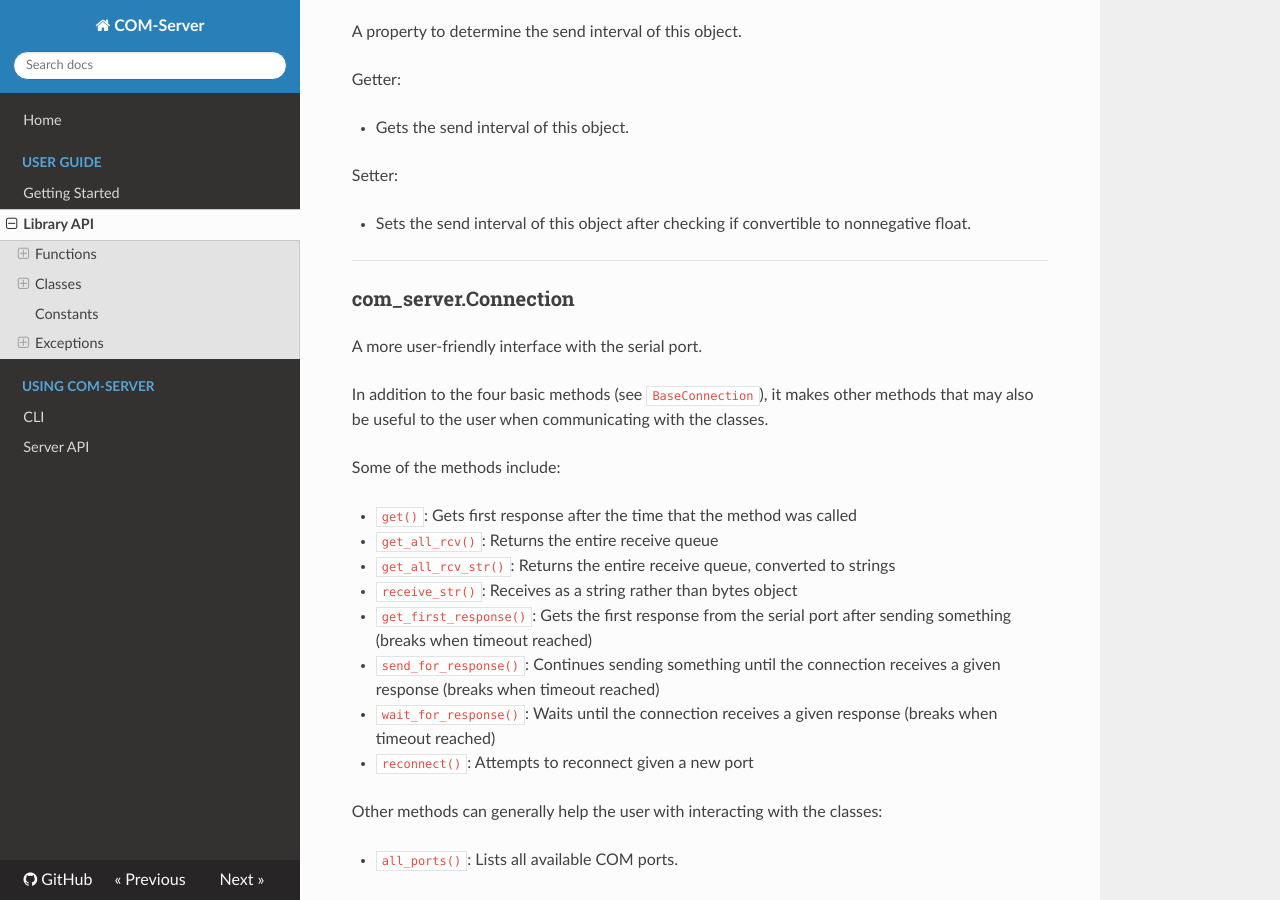
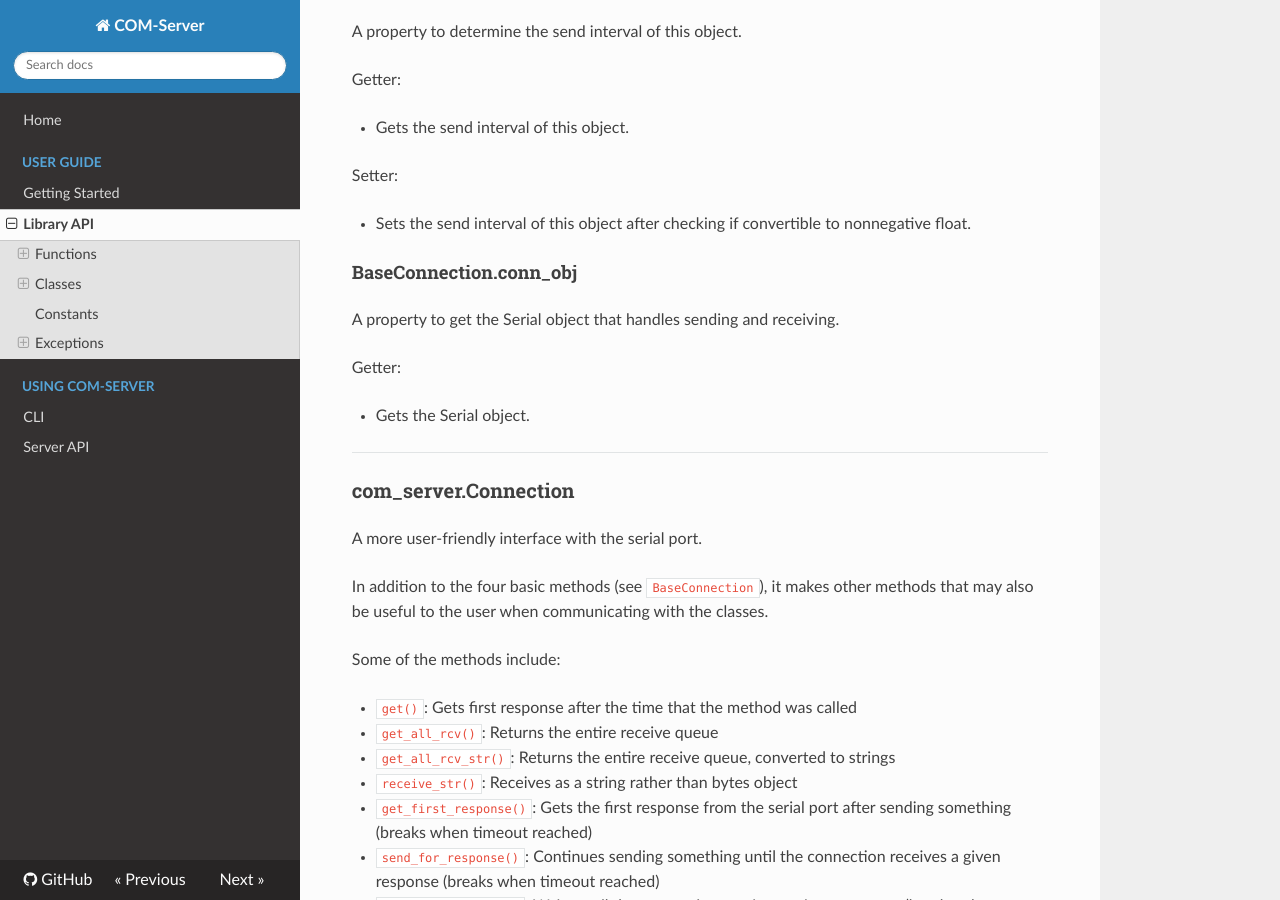
Before and after one commit to jonathanhliu21/COM-Server, an MkDocs documentation site: the page built from docs/guide/library-api.md, in a window 1280 px wide and 900 px high, scrolled down 6548 px. Built offline with MkDocs 1.6.1, drawn with Linux system fonts in a browser that asks for light colours; nearby versions of some CDN libraries; some of the changed text lies outside the part shown.

Commit message:
update docs

```diff
--- a/docs/guide/library-api.md
+++ b/docs/guide/library-api.md
@@ -274,6 +274,14 @@ Setter:
 
 - Sets the send interval of this object after checking if convertible to nonnegative float.
 
+#### BaseConnection.conn_obj
+
+A property to get the Serial object that handles sending and receiving.
+
+Getter:
+
+- Gets the Serial object.
+
 ---
 
 ### com_server.Connection
@@ -366,6 +374,9 @@ See [BaseConnection.timeout](#baseconnectiontimeout)
 
 #### Connection.send_interval
 See [BaseConnection.send_interval](#baseconnectionsend_interval)
+
+#### Connection.conn_obj
+See [BaseConnection.conn_obj](#baseconnectionconn_obj)
 
 #### Connection.conv_bytes_to_str()
 
```
Also changed, not shown: other parts of docs/guide/library-api.md (+1 -1 lines).
